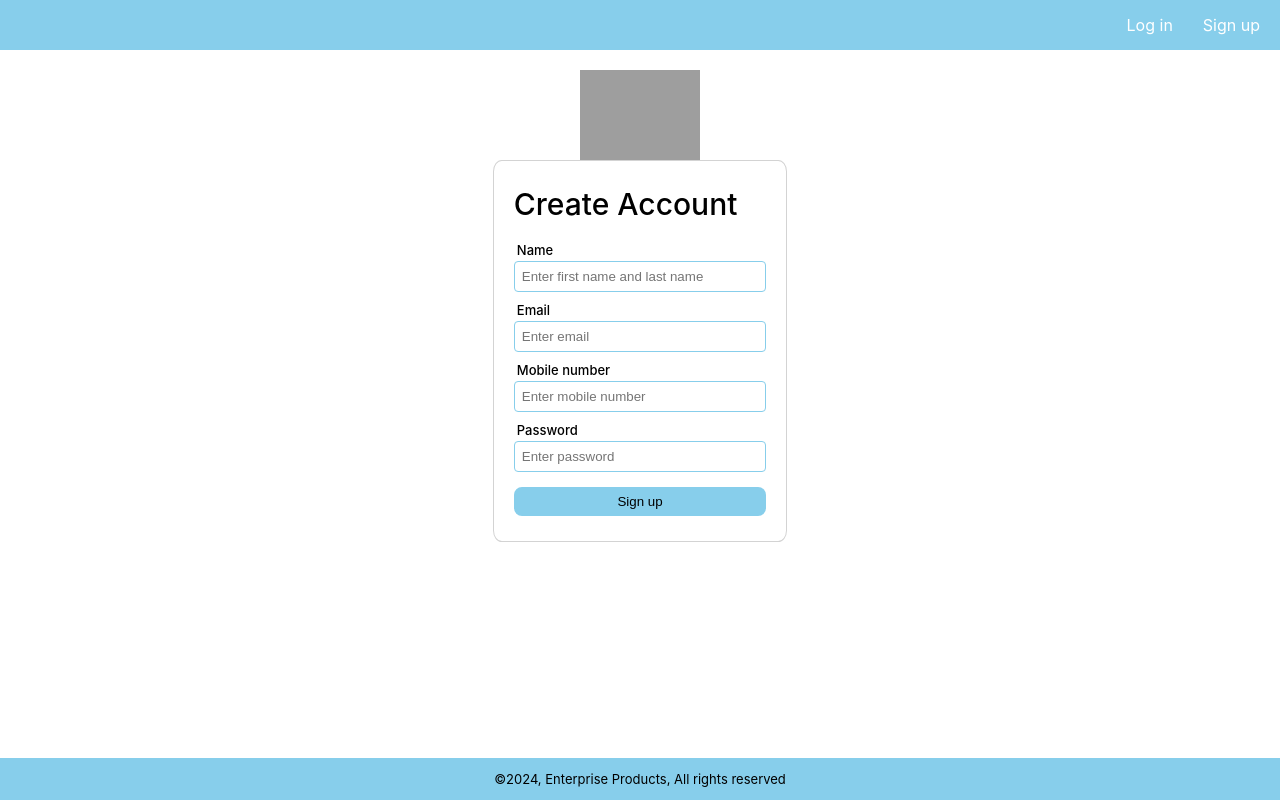
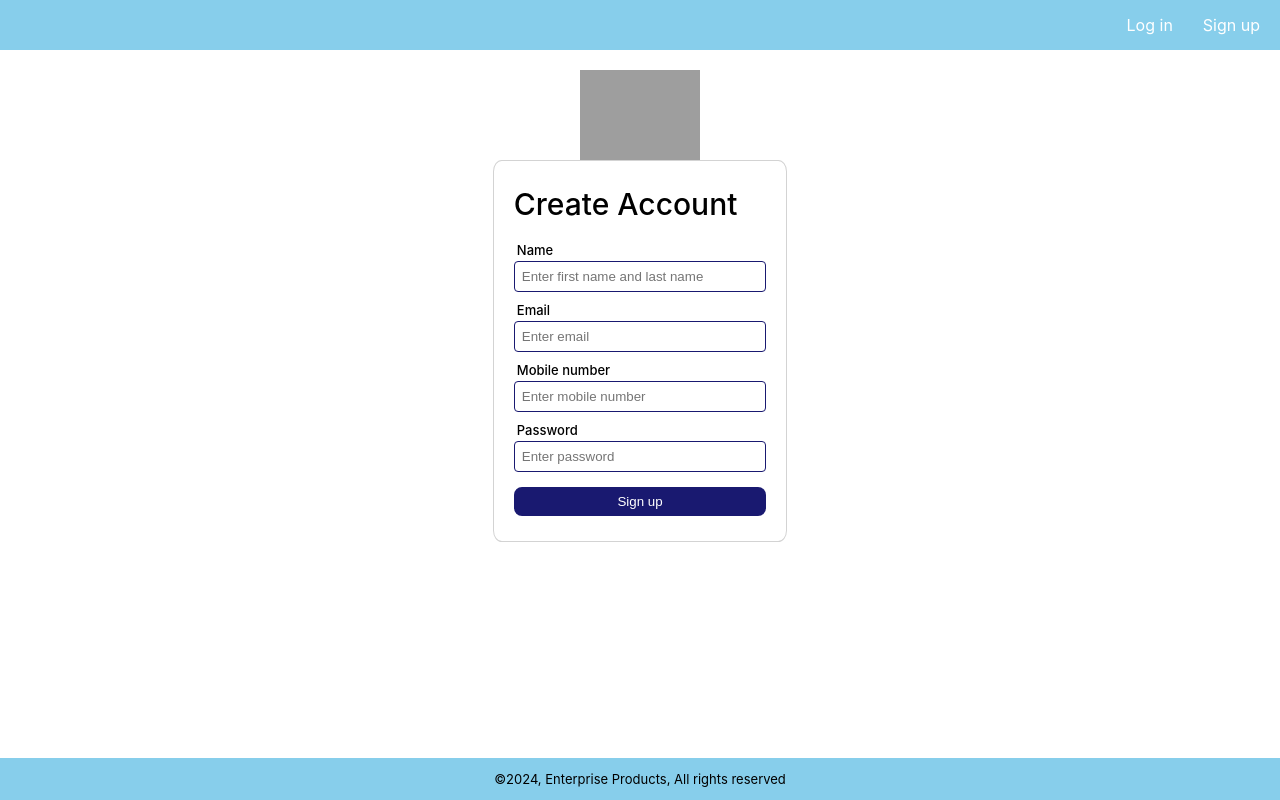
Before and after one commit to Layt27/product-management-system-web-app, a React (Create React App) app in the folder frontend/: page /signup in a window 1280 px wide. Built offline with nearby package versions, Linux system fonts and the light colour scheme; grey boxes are pictures that could not be loaded.

Commit message:
style: Change color of some elements on all pages to match the color of the logo

```diff
--- a/frontend/src/App.css
+++ b/frontend/src/App.css
@@ -84,7 +84,7 @@
 .inputBox {
   padding: 7px;
   display: block;
-  border: 1px solid skyblue;
+  border: 1px solid midnightblue;
   border-radius: 4px;
 }
 
@@ -92,7 +92,8 @@
   width: 100%;
   margin-top: 15px;
   padding: 7px;
-  background-color: skyblue;
+  color: white;
+  background-color: midnightblue;
   border: none;
   border-radius: 8px;
   cursor: pointer;
@@ -128,7 +129,7 @@
   height: 38px;
   margin: 20px;
   padding-left: 30px;
-  border: solid 1px skyblue;
+  border: solid 1px midnightblue;
 }
 
 .plSearchProductButton {
@@ -162,7 +163,7 @@
   display: inline-block;      /* Changes from row to col / removes bullet points */
   height: 28px;
   width: 150px;
-  border: 1px solid skyblue;
+  border: 1px solid midnightblue;
   padding: 5px;
 }
 
```
